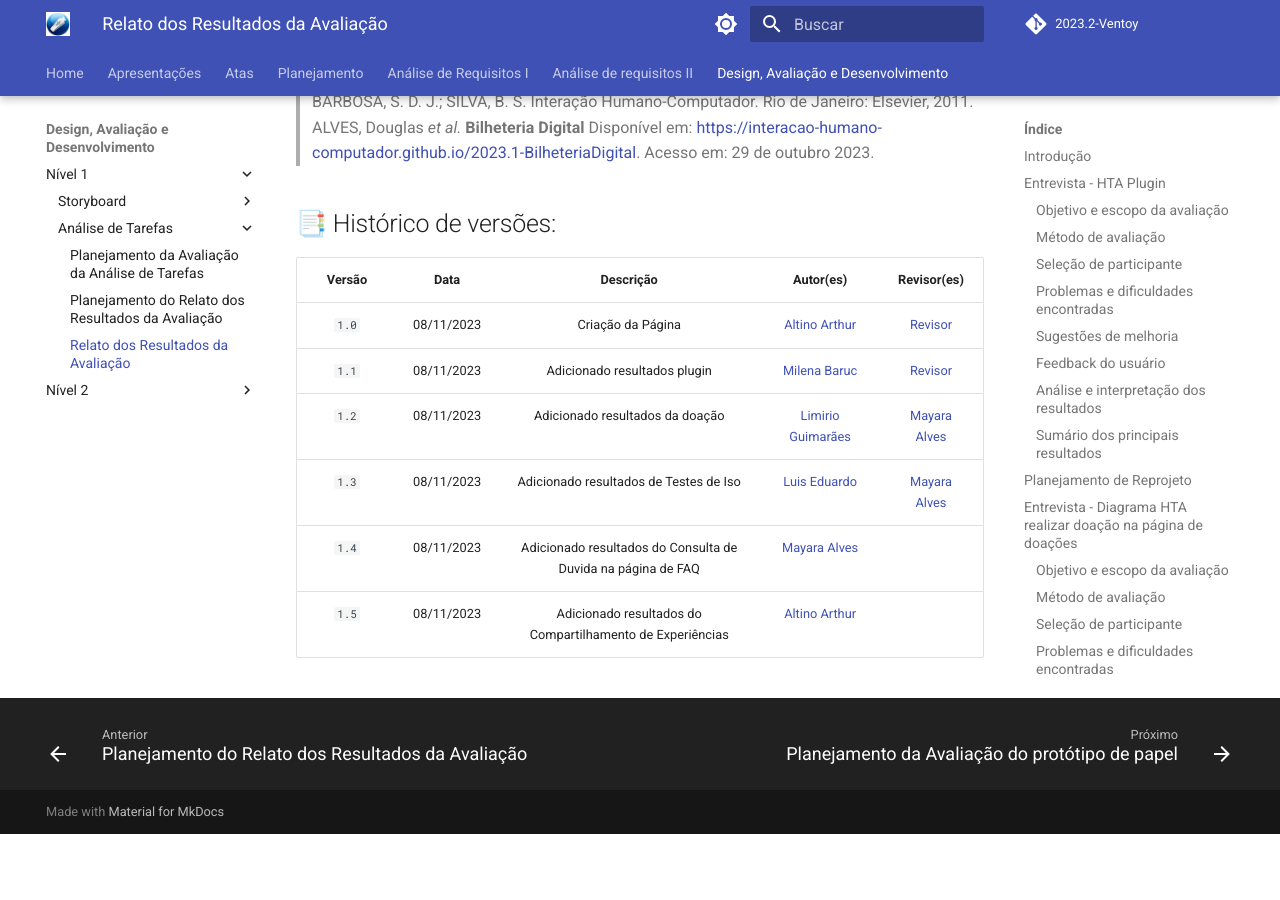
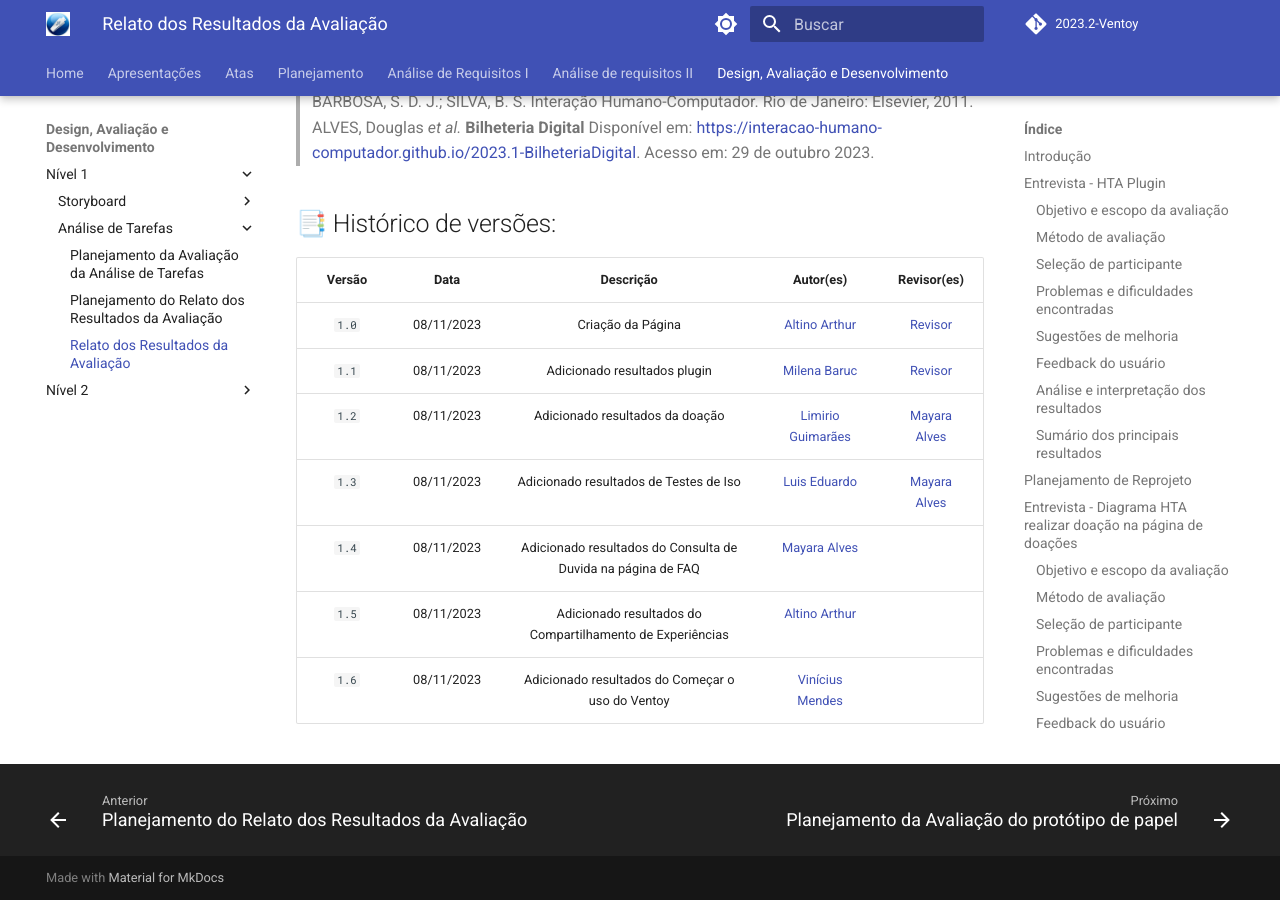
Before and after one commit to Interacao-Humano-Computador/2023.2-Ventoy, an MkDocs documentation site: the page built from docs/DAD/nivel1/AnaliseTarefas/resultado.md, in a window 1280 px wide and 900 px high, scrolled down 12637 px. Built offline with MkDocs 1.6.1 and Material for MkDocs 9.7.7, drawn with Linux system fonts in a browser that asks for light colours; comment, search, counter and statistics services are not loaded; before the commit the page ends 13471 px from its top, so only the background shows below that.

Commit message:
Update resultado.md

```diff
--- a/docs/DAD/nivel1/AnaliseTarefas/resultado.md
+++ b/docs/DAD/nivel1/AnaliseTarefas/resultado.md
@@ -421,3 +421,4 @@ As mudanças sugeridas pelo usuário estão logo abaixo. Mudanças essas que ser
 | `1.3`  | 08/11/2023 | Adicionado resultados de Testes de Iso | [Luis Eduardo](https://github.com/LuisMiranda10) | [Mayara Alves](https://github.com/Mayara-tech) |
 | `1.4`  | 08/11/2023 | Adicionado resultados do Consulta de Duvida na página de FAQ| [Mayara Alves](https://github.com/Mayara-tech) |  |
 | `1.5`  | 08/11/2023 | Adicionado resultados do Compartilhamento de Experiências| [Altino Arthur](https://github.com/arthurrochamoreira) |  |
+| `1.6`  | 08/11/2023 | Adicionado resultados do Começar o uso do Ventoy| [Vinícius Mendes](https://github.com/yabamiah) |  |
```
